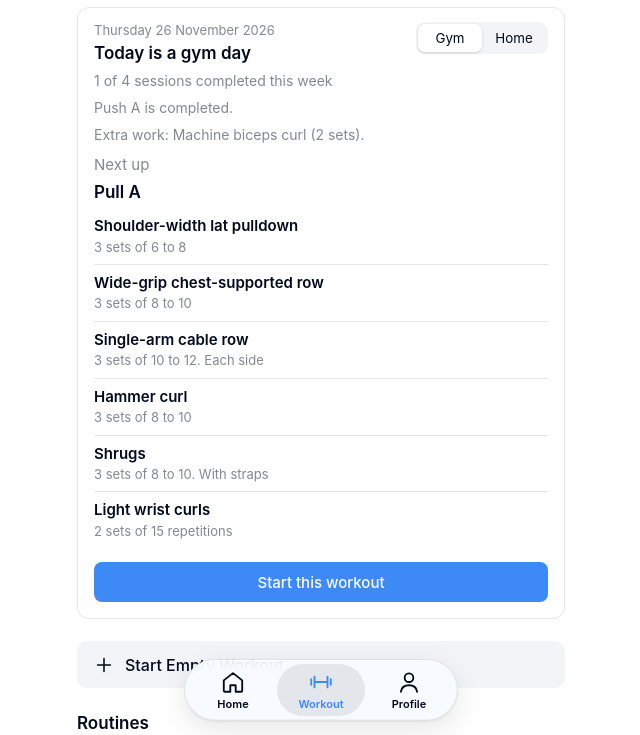
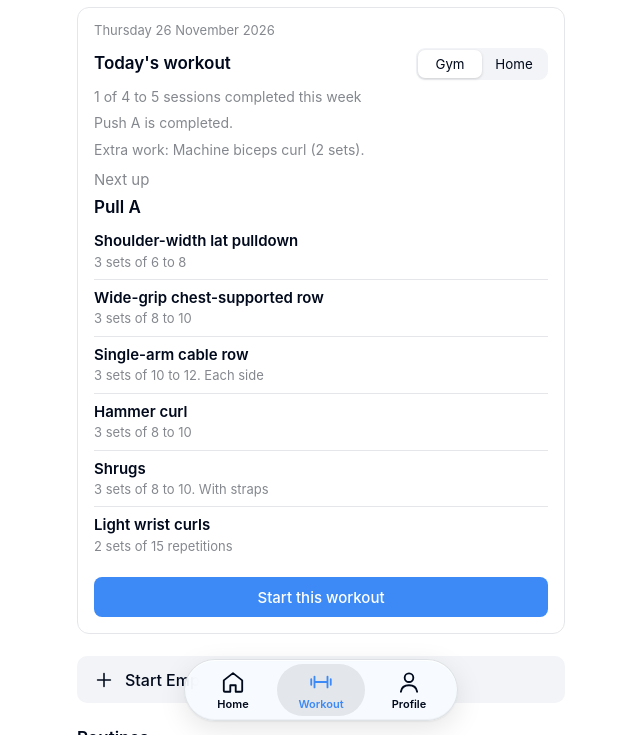
Before and after one commit to Vinnleo99/repforge, a website built with Vite: page index.html in a window 1280 px wide. Both pictures are taken after a click on the button "Start your first workout". Shown: the part 65-800 px from the top of the page, without its empty margins (319-959 px from the left). Built offline with nearby package versions, Linux system fonts and the light colour scheme.

Commit message:
Remove fixed gym weekdays, show a 4-to-5 weekly target, and stop the date wrapping; service worker v7
Every day is Today's workout unless an override sets rest to true. The weekly line reads completed sessions from Monday to Sunday against a min-to-max target. The date now sits on its own row so it does not wrap beside the Gym / Home toggle.

```diff
--- a/public/schedule.json
+++ b/public/schedule.json
@@ -2,7 +2,7 @@
   "version": 1,
   "updated": "2026-11-26",
   "rotation": ["Push A", "Pull A", "Legs", "Push B", "Pull B"],
-  "gymDays": [],
+  "weeklyTarget": {"min": 4, "max": 5},
   "homeEquipment": "Pull-up bar, resistance bands, dumbbells, no bench",
   "next": null,
   "sessions": {
--- a/public/sw.js
+++ b/public/sw.js
@@ -1,4 +1,4 @@
-const C='repforge-v6';
+const C='repforge-v7';
 self.addEventListener('install',e=>{self.skipWaiting();e.waitUntil(caches.open(C).then(c=>c.addAll(['./','./index.html','./manifest.webmanifest','./icon.svg'])))});
 self.addEventListener('activate',e=>e.waitUntil(caches.keys().then(k=>Promise.all(k.filter(x=>x!==C).map(x=>caches.delete(x)))).then(()=>self.clients.claim())));
 self.addEventListener('fetch',e=>{const r=e.request;if(r.method!=='GET'||new URL(r.url).origin!==location.origin)return;
--- a/src/main.js
+++ b/src/main.js
@@ -3,7 +3,7 @@ import {alertBox,confirmBox,promptBox,sheetBox} from './dialog.js';
 import './style.css';
 import { EXERCISES } from './exercises.js';
 import { stats, draw, SIZE, recordVideo } from './share.js';
-import {loadSchedule,computeToday,exercisesForSession,exerciseDetail,workoutNote,matchExercise,readLocation,writeLocation} from './schedule.js';
+import {loadSchedule,computeToday,exercisesForSession,exerciseDetail,workoutNote,matchExercise,readLocation,writeLocation,formatWeeklyTarget} from './schedule.js';
 const KEY='repforge-data-v1';
 const db=Object.assign({workouts:[],routines:[],active:null,profileName:'Victricius'},JSON.parse(localStorage.getItem(KEY)||'{}'));
 const save=()=>localStorage.setItem(KEY,JSON.stringify(db));
@@ -12,9 +12,9 @@ const ui={pages:[],metric:'duration',equip:'All',share:null,tab:'home',view:null
 const exById=id=>EXERCISES.find(e=>e.id===id)||(db.customExercises||[]).find(e=>e.id===id)||{name:id,muscle:'',equipment:''};
 function ensureExercise(name){const hit=matchExercise(name,[...EXERCISES,...(db.customExercises||[])]);if(hit.custom&&!(db.customExercises||[]).some(e=>e.id===hit.id)){(db.customExercises??=[]).push({id:hit.id,name:hit.name,muscle:hit.muscle||'',equipment:hit.equipment||'Other'});save()}return hit.id}
 function todayCard(){if(!scheduleData)return'';const info=computeToday(scheduleData);const loc=ui.location==='home'?'home':'gym';const listed=info.startSession;const exercises=exercisesForSession(scheduleData,listed,loc);const extras=(info.status==='done'&&info.logEntry?.extras)||[];
- const week=info.weeklyDone===1?`1 of ${info.weeklyTarget} sessions completed this week`:`${info.weeklyDone} of ${info.weeklyTarget} sessions completed this week`;
+ const week=`${info.weeklyDone===1?'1':info.weeklyDone} of ${formatWeeklyTarget(info.weeklyTarget)} sessions completed this week`;
  const seg=`<div class="segment" role="tablist" aria-label="Workout location"><button type="button" class="${loc==='gym'?'on':''}" data-a="setLocation" data-v="gym">Gym</button><button type="button" class="${loc==='home'?'on':''}" data-a="setLocation" data-v="home">Home</button></div>`;
- const heading=info.isRestDay?'Today is a rest day':'Today is a gym day';
+ const heading=info.isRestDay?'Today is a rest day':"Today's workout";
  let body='';
  if(info.status==='done'){body+=`<p class="today-status">${esc(info.todaySession)} is completed.</p>`;if(extras.length)body+=`<p class="today-extras">Extra work: ${extras.map(x=>`${esc(x.name)}${x.sets?` (${x.sets} ${x.sets===1?'set':'sets'})`:''}`).join(', ')}.</p>`;if(info.nextSession)body+=`<p class="label">Next up</p><h3 class="today-session">${esc(info.nextSession)}</h3>`}
  else if(info.status==='skipped'){body+=`<p class="today-status">${esc(info.todaySession)} was skipped.</p>`;if(info.nextSession)body+=`<p class="label">Next up</p><h3 class="today-session">${esc(info.nextSession)}</h3>`}
@@ -23,7 +23,7 @@ function todayCard(){if(!scheduleData)return'';const info=computeToday(scheduleD
  const list=exercises.map(ex=>`<li><b>${esc(ex.name)}</b><small>${esc(exerciseDetail(ex))}</small></li>`).join('');
  const start=listed?`<button class="btn primary wide" data-a="startSchedule">Start this workout</button>`:'';
  const equip=loc==='home'&&scheduleData.homeEquipment?`<p class="today-equip">Equipment at home: ${esc(scheduleData.homeEquipment)}.</p>`:'';
- return `<div class="today"><div class="today-top"><div><p class="today-date">${esc(info.displayDate)}</p><h3>${heading}</h3></div>${seg}</div><p class="today-week">${week}</p>${body}${list?`<ul class="today-ex">${list}</ul>`:''}${equip}${start}</div>`}
+ return `<div class="today"><p class="today-date">${esc(info.displayDate)}</p><div class="today-top"><h3>${heading}</h3>${seg}</div><p class="today-week">${week}</p>${body}${list?`<ul class="today-ex">${list}</ul>`:''}${equip}${start}</div>`}
 const $=s=>document.querySelector(s);
 const esc=s=>String(s).replace(/[&<>"]/g,c=>({'&':'&amp;','<':'&lt;','>':'&gt;','"':'&quot;'}[c]));
 const fmtDur=s=>{s=Math.max(0,Math.floor(s));const h=Math.floor(s/3600),m=Math.floor(s%3600/60),x=s%60;return h?`${h}h ${m}min`:m?`${m}min ${x}s`:`${x}s`};
--- a/src/schedule.js
+++ b/src/schedule.js
@@ -53,15 +53,10 @@ export function computedUpcoming(schedule) {
   return sessionAfter(schedule.rotation, last.session);
 }
 
-export function isGymDay(schedule, date = new Date()) {
+export function isRestDay(schedule, date = new Date()) {
   const iso = isoDate(date);
   const override = (schedule.overrides || {})[iso];
-  if (override && override.rest === true) return false;
-  if (override && override.rest === false) return true;
-  if (override && override.session) return true;
-  const days = schedule.gymDays;
-  if (!days || days.length === 0) return true;
-  return days.includes(weekdayName(date));
+  return !!(override && override.rest === true);
 }
 
 export function weekStartMonday(date = new Date()) {
@@ -81,9 +76,21 @@ export function weeklyDoneCount(schedule, date = new Date()) {
 }
 
 export function weeklyTarget(schedule) {
-  const days = schedule.gymDays;
-  if (Array.isArray(days) && days.length) return days.length;
-  return 4;
+  const t = schedule && schedule.weeklyTarget;
+  const min = Number(t && t.min);
+  const max = Number(t && t.max);
+  return {
+    min: Number.isFinite(min) && min > 0 ? min : 4,
+    max: Number.isFinite(max) && max > 0 ? max : 5,
+  };
+}
+
+export function formatWeeklyTarget(target) {
+  const t = target && typeof target === 'object' && 'min' in target ? target : weeklyTarget({});
+  const a = t.min;
+  const b = t.max;
+  if (a === b) return String(a);
+  return `${Math.min(a, b)} to ${Math.max(a, b)}`;
 }
 
 export function exercisesForSession(schedule, sessionName, location = 'gym') {
@@ -136,39 +143,39 @@ export function computeToday(schedule, date = new Date()) {
   const weekday = weekdayName(when);
   const override = (schedule.overrides || {})[iso] || null;
   const logEntry = todaysLog(schedule, iso);
-  const gymDay = isGymDay(schedule, when);
+  const restDay = isRestDay(schedule, when);
   const upcoming = computedUpcoming(schedule);
 
   let todaySession = null;
   let status = null;
-  if (override && override.session) {
+  if (restDay) {
+    todaySession = logEntry ? logEntry.session : null;
+    status = logEntry ? logEntry.status : null;
+  } else if (override && override.session) {
     todaySession = override.session;
     status = logEntry ? logEntry.status : null;
   } else if (logEntry) {
     todaySession = logEntry.session;
     status = logEntry.status;
-  } else if (gymDay) {
+  } else {
     todaySession = upcoming;
   }
 
-  const completedOrRest = status === 'done' || !gymDay;
   let nextSession = upcoming;
   if (status === 'done') {
-    if (schedule.next && schedule.next !== todaySession) nextSession = schedule.next;
-    else if (schedule.next && schedule.next === todaySession) nextSession = schedule.next;
+    if (schedule.next) nextSession = schedule.next;
     else nextSession = sessionAfter(schedule.rotation, todaySession);
   } else if (status === 'skipped') {
     nextSession = upcoming;
   }
 
-  const startSession = completedOrRest ? nextSession : todaySession;
+  const startSession = (status === 'done' || restDay) ? nextSession : todaySession;
 
   return {
     date: iso,
     weekday,
     displayDate: longDate(when),
-    isGymDay: gymDay,
-    isRestDay: !gymDay,
+    isRestDay: restDay,
     todaySession,
     status,
     logEntry,
--- a/src/style.css
+++ b/src/style.css
@@ -147,9 +147,9 @@ b.big{display:block;font-size:28px;font-weight:600}
 
 /* Today schedule card */
 .today{border:1px solid var(--line);border-radius:12px;padding:14px 16px 16px;margin:6px 0 16px}
-.today-top{display:flex;justify-content:space-between;align-items:flex-start;gap:12px;margin-bottom:8px}
-.today-date{color:var(--muted);font-size:13px;margin:0 0 2px}
-.today-top h3{margin:0;font-size:17px;font-weight:600}
+.today-date{color:var(--muted);font-size:13px;margin:0 0 8px}
+.today-top{display:flex;justify-content:space-between;align-items:center;gap:12px;margin-bottom:8px}
+.today-top h3{margin:0;font-size:17px;font-weight:600;min-width:0}
 .today-session{margin:0 0 4px;font-size:17px;font-weight:600}
 .today-week,.today-status,.today-extras,.today-equip{color:var(--muted);font-size:14px;margin:0 0 8px}
 .today .label{margin:10px 0 6px}
```
Also changed, not shown: SCHEDULE.md (+14 -20 lines), tests/flow.mjs (+2 -1 lines), tests/schedule.mjs (+20 -30 lines), screenshots/02-workout-tab.png, screenshots/25-today-card.png, screenshots/dark/02-workout-tab.png, screenshots/dark/03-active-workout.png, screenshots/dark/25-today-card.png, screenshots/today-card.png, screenshots/webkit-dark/02-workout-tab.png, screenshots/webkit-dark/03-active-workout.png, screenshots/webkit-dark/25-today-card.png, screenshots/webkit-light/02-workout-tab.png, screenshots/webkit-light/25-today-card.png.
